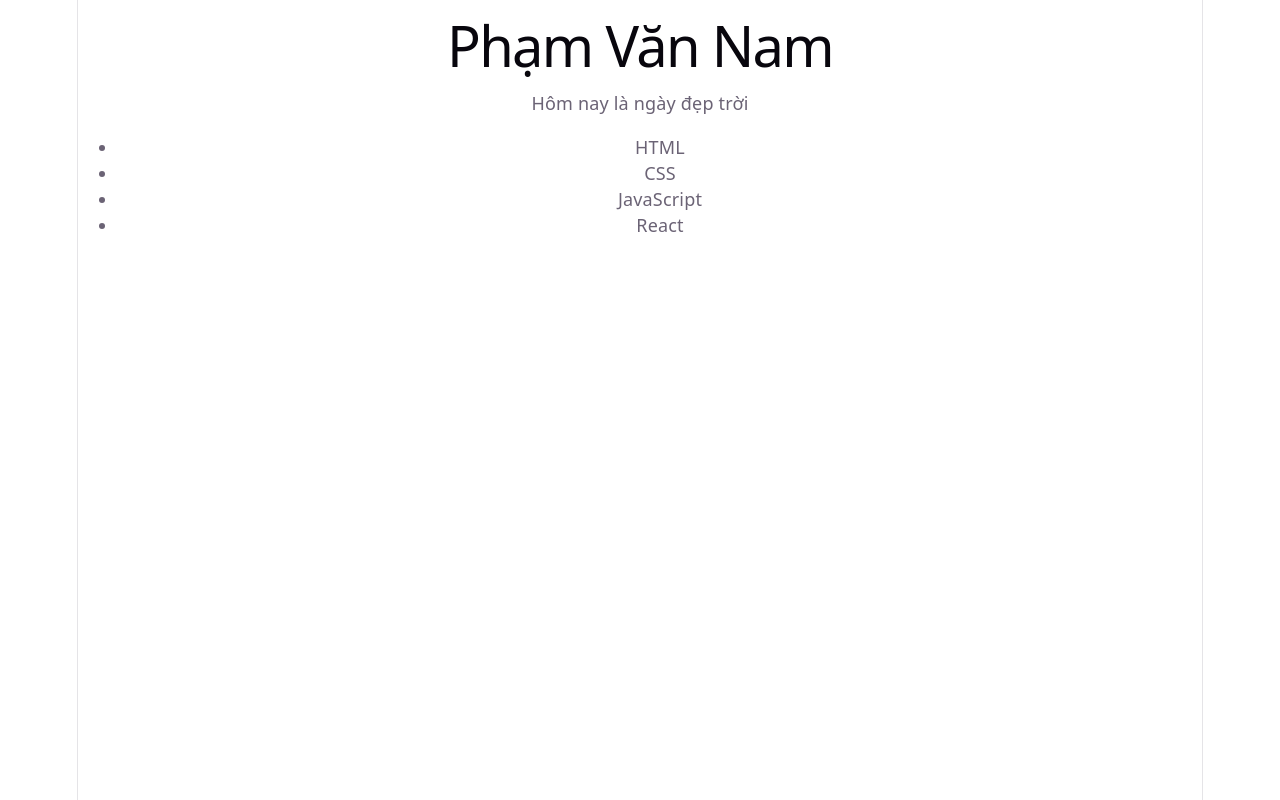
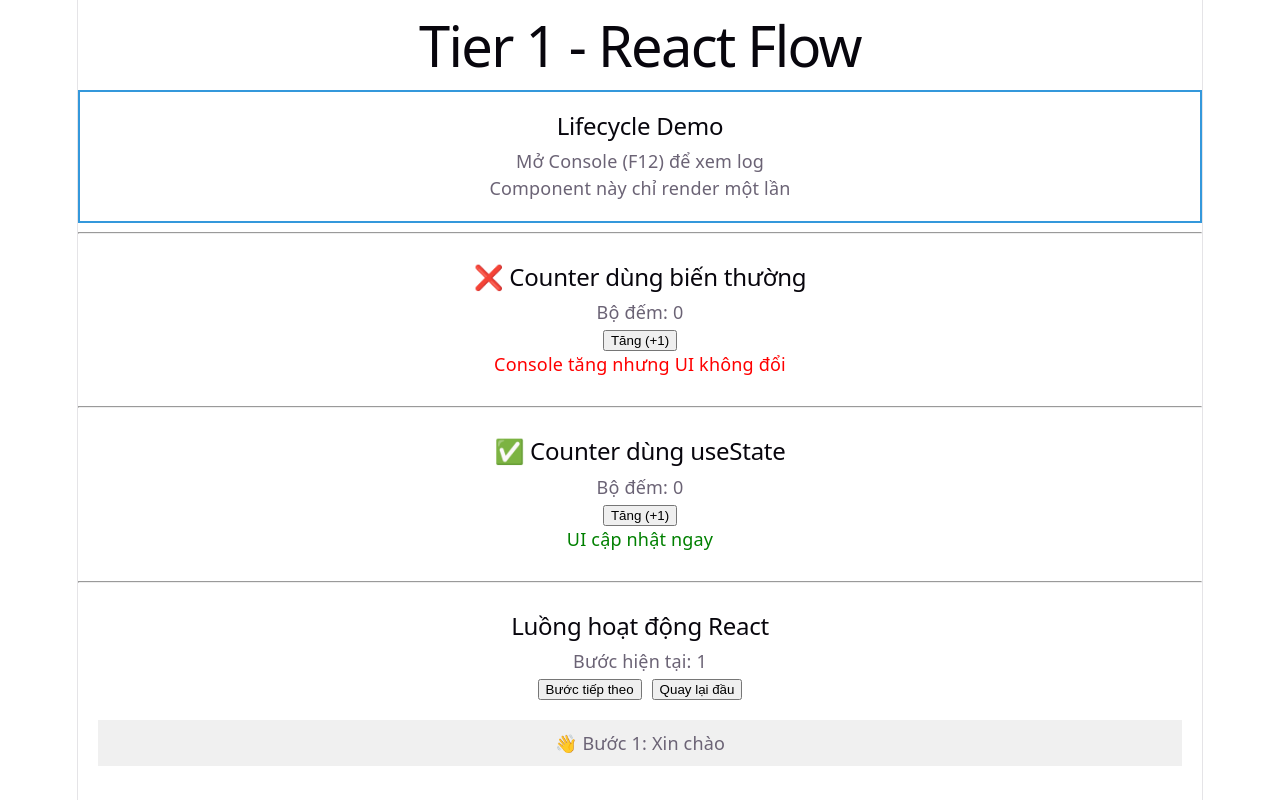
Before and after one commit to Nam134206/CSE391_PhamVanNam_2451160813, a React (Vite) app in the folder sesstion_04_react_basics/hello-react/: page / in a window 1280 px wide. Built offline with nearby package versions, Linux system fonts and the light colour scheme.

Commit message:
[UP] TIER 1

```diff
--- a/sesstion_04_react_basics/hello-react/index.html
+++ b/sesstion_04_react_basics/hello-react/index.html
@@ -7,6 +7,7 @@
     <title>hello-react</title>
   </head>
   <body>
+
     <div id="root"></div>
     <script type="module" src="/src/main.jsx"></script>
   </body>
--- a/sesstion_04_react_basics/hello-react/src/App.jsx
+++ b/sesstion_04_react_basics/hello-react/src/App.jsx
@@ -1,25 +1,28 @@
-import { useState } from 'react'
-import reactLogo from './assets/react.svg'
-import viteLogo from './assets/vite.svg'
-import heroImg from './assets/hero.png'
-import './App.css'
-import UserProfile from "./UserProfile";
-import ProductInfo from "./ProductInfo";
+import LifecycleDemo from "./LifecycleDemo";
+import BadCounter from "./BadCounter";
+import GoodCounter from "./GoodCounter";
+import FlowDemo from "./FlowDemo";
+
 function App() {
-  return (
-    <div>
-      <h1>Phạm Văn Nam</h1>
-      <p>Hôm nay là ngày đẹp trời</p>
+    return (
+        <div>
+            <h1>Tier 1 - React Flow</h1>
 
-      <ul>
-        <li>HTML</li>
-        <li>CSS</li>
-        <li>JavaScript</li>
-        <li>React</li>
-      </ul>
-    </div>
-  );
+            <LifecycleDemo />
+
+            <hr />
+
+            <BadCounter />
+
+            <hr />
+
+            <GoodCounter />
+
+            <hr />
+
+            <FlowDemo />
+        </div>
+    );
 }
 
-
 export default App;
--- /dev/null
+++ b/sesstion_04_react_basics/hello-react/src/BadCounter.jsx
@@ -0,0 +1,26 @@
+function BadCounter() {
+    let count = 0;
+
+    function handleClick() {
+        count = count + 1;
+        console.log("Count:", count);
+    }
+
+    return (
+        <div style={{ padding: "20px" }}>
+            <h2>❌ Counter dùng biến thường</h2>
+
+            <p>Bộ đếm: {count}</p>
+
+            <button onClick={handleClick}>
+                Tăng (+1)
+            </button>
+
+            <p style={{ color: "red" }}>
+                Console tăng nhưng UI không đổi
+            </p>
+        </div>
+    );
+}
+
+export default BadCounter;
--- /dev/null
+++ b/sesstion_04_react_basics/hello-react/src/FlowDemo.jsx
@@ -0,0 +1,41 @@
+import { useState } from "react";
+
+function FlowDemo() {
+    console.log("🔄 Component render!");
+
+    const [step, setStep] = useState(1);
+
+    return (
+        <div style={{ padding: "20px" }}>
+            <h2>Luồng hoạt động React</h2>
+
+            <p>Bước hiện tại: {step}</p>
+
+            <button onClick={() => setStep(step + 1)}>
+                Bước tiếp theo
+            </button>
+
+            <button
+                onClick={() => setStep(1)}
+                style={{ marginLeft: "10px" }}
+            >
+                Quay lại đầu
+            </button>
+
+            <div
+                style={{
+                    marginTop: "20px",
+                    padding: "10px",
+                    background: "#f0f0f0"
+                }}
+            >
+                {step === 1 && <p>👋 Bước 1: Xin chào</p>}
+                {step === 2 && <p>📖 Bước 2: Đang học React</p>}
+                {step === 3 && <p>🎯 Bước 3: Hiểu useState</p>}
+                {step === 4 && <p>🎉 Bước 4: Hoàn thành</p>}
+            </div>
+        </div>
+    );
+}
+
+export default FlowDemo;
--- /dev/null
+++ b/sesstion_04_react_basics/hello-react/src/GoodCounter.jsx
@@ -0,0 +1,29 @@
+import { useState } from "react";
+
+function GoodCounter() {
+    console.log("🔄 Render");
+
+    const [count, setCount] = useState(0);
+
+    function handleClick() {
+        setCount(count + 1);
+    }
+
+    return (
+        <div style={{ padding: "20px" }}>
+            <h2>✅ Counter dùng useState</h2>
+
+            <p>Bộ đếm: {count}</p>
+
+            <button onClick={handleClick}>
+                Tăng (+1)
+            </button>
+
+            <p style={{ color: "green" }}>
+                UI cập nhật ngay
+            </p>
+        </div>
+    );
+}
+
+export default GoodCounter;
--- /dev/null
+++ b/sesstion_04_react_basics/hello-react/src/LifecycleDemo.jsx
@@ -0,0 +1,16 @@
+function LifecycleDemo() {
+    console.log("1️⃣ Component được gọi!");
+
+    return (
+        <div style={{
+            padding: "20px",
+            border: "2px solid #3498db"
+        }}>
+            <h2>Lifecycle Demo</h2>
+            <p>Mở Console (F12) để xem log</p>
+            <p>Component này chỉ render một lần</p>
+        </div>
+    );
+}
+
+export default LifecycleDemo;
```
Also changed, not shown: 1 other file (tests, documents, lock files or other folders).
